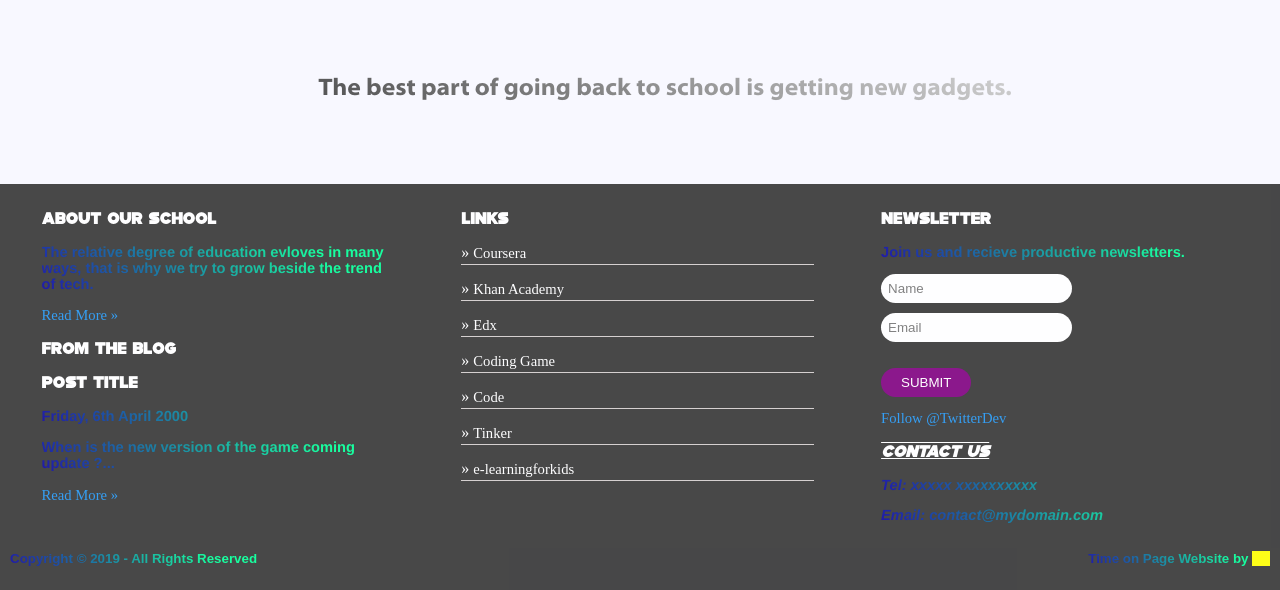
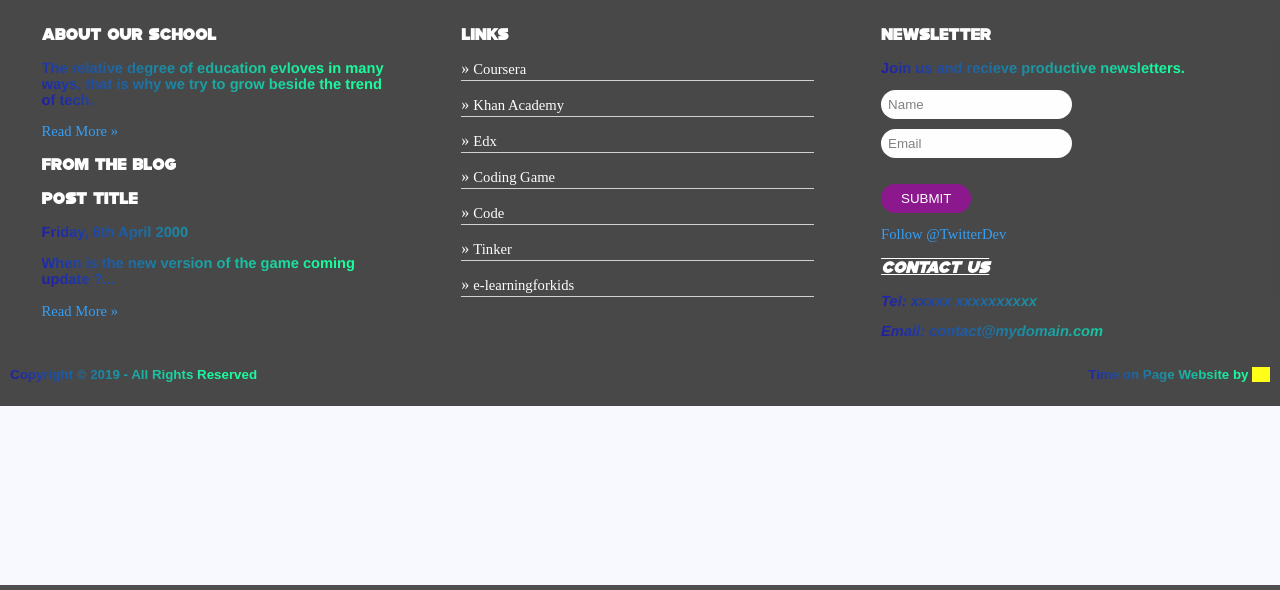
Before and after one commit to Grupi7Internet/INT18_19_Gr7, a PHP site: page /gadgets.php in a window 1280 px wide. Shown: the part 215-805 px from the top of the page. Run offline with PHP 8.4, Linux system fonts and the light colour scheme; some libraries are stand-ins or nearby versions.

Commit message:
gadgets.php

```diff
--- a/gadgets.php
+++ b/gadgets.php
@@ -79,15 +79,6 @@
 <body style="color: rgba(0,0,0,.65)" >
 <?php require("header.php"); ?>
 
-        <div class="LinksAboutTech">
-
-                <h2 id="h2set">The best part of going back to school is getting new gadgets.</h2>
-
-
-                <ul>
-
-                </ul>
-            </div>
 
 
         <?php include("footer.php"); ?>
```
